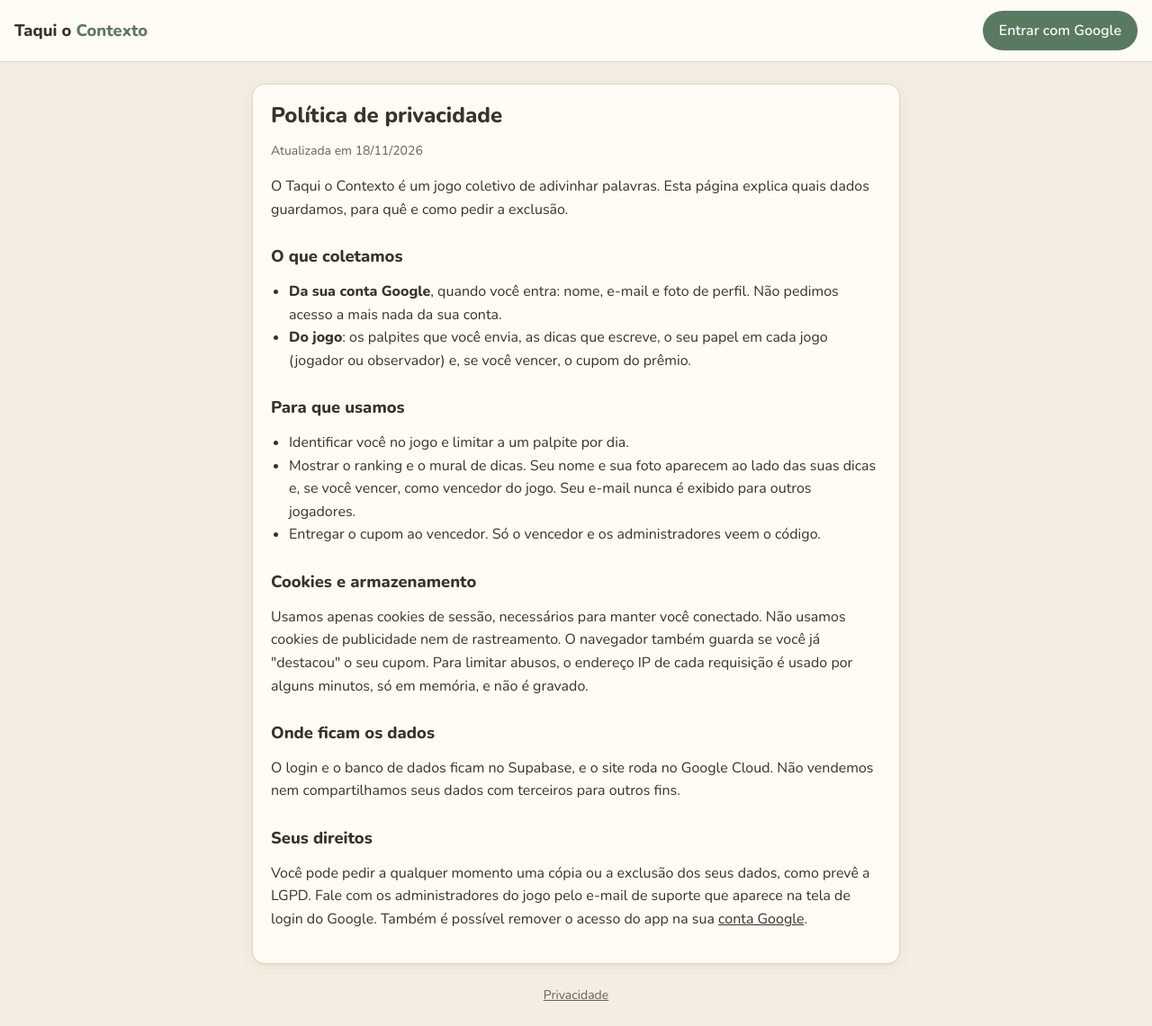
After one commit to giuliobronson/taqui-o-contexto, a FastAPI app: template app/core/templates/privacy.html in a window 1280 px wide. The commit adds this page. Shown: the whole page at 90% size. Run offline with FastAPI, Linux system fonts and the light colour scheme; the template is opened without the code that fills it, so the values that code supplies are empty; parts of the project's set-up code (start-up, migrations or seed data) failed here and were passed over.

Commit message:
Privacy policy page, required to publish the Google OAuth app
Co-Authored-By: Claude Opus 5.5 <noreply@anthropic.com>

```diff
--- a/app/core/templates/base.html
+++ b/app/core/templates/base.html
@@ -38,5 +38,9 @@
   <main class="container" id="main" tabindex="-1">
     {% block content %}{% endblock %}
   </main>
+
+  <footer class="site-footer container">
+    <a href="/privacidade">Privacidade</a>
+  </footer>
 </body>
 </html>
--- /dev/null
+++ b/app/core/templates/privacy.html
@@ -0,0 +1,46 @@
+{% extends "core/base.html" %}
+
+{% block title %}Privacidade · Taqui o Contexto{% endblock %}
+
+{% block content %}
+<article class="card prose">
+  <h1>Política de privacidade</h1>
+  <p class="muted small">Atualizada em 18/11/2026</p>
+
+  <p>O Taqui o Contexto é um jogo coletivo de adivinhar palavras. Esta página explica quais dados
+  guardamos, para quê e como pedir a exclusão.</p>
+
+  <h2>O que coletamos</h2>
+  <ul>
+    <li><strong>Da sua conta Google</strong>, quando você entra: nome, e-mail e foto de perfil.
+      Não pedimos acesso a mais nada da sua conta.</li>
+    <li><strong>Do jogo</strong>: os palpites que você envia, as dicas que escreve, o seu papel em
+      cada jogo (jogador ou observador) e, se você vencer, o cupom do prêmio.</li>
+  </ul>
+
+  <h2>Para que usamos</h2>
+  <ul>
+    <li>Identificar você no jogo e limitar a um palpite por dia.</li>
+    <li>Mostrar o ranking e o mural de dicas. Seu nome e sua foto aparecem ao lado das suas
+      dicas e, se você vencer, como vencedor do jogo. Seu e-mail nunca é exibido para outros
+      jogadores.</li>
+    <li>Entregar o cupom ao vencedor. Só o vencedor e os administradores veem o código.</li>
+  </ul>
+
+  <h2>Cookies e armazenamento</h2>
+  <p>Usamos apenas cookies de sessão, necessários para manter você conectado. Não usamos
+  cookies de publicidade nem de rastreamento. O navegador também guarda se você já
+  "destacou" o seu cupom. Para limitar abusos, o endereço IP de cada requisição é usado
+  por alguns minutos, só em memória, e não é gravado.</p>
+
+  <h2>Onde ficam os dados</h2>
+  <p>O login e o banco de dados ficam no Supabase, e o site roda no Google Cloud. Não vendemos
+  nem compartilhamos seus dados com terceiros para outros fins.</p>
+
+  <h2>Seus direitos</h2>
+  <p>Você pode pedir a qualquer momento uma cópia ou a exclusão dos seus dados, como prevê a
+  LGPD. Fale com os administradores do jogo pelo e-mail de suporte que aparece na tela de
+  login do Google. Também é possível remover o acesso do app na sua
+  <a href="https://myaccount.google.com/connections">conta Google</a>.</p>
+</article>
+{% endblock %}
--- a/app/main.py
+++ b/app/main.py
@@ -12,6 +12,7 @@ from app.auth.session import RefreshSessionMiddleware
 from app.auth.supabase import SupabaseAuthClient
 from app.auth.tokens import TokenVerifier
 from app.core.config import get_settings
+from app.core.pages import router as pages_router
 from app.games.router import router as games_router
 from app.guesses.router import router as guesses_router
 from app.hints.router import router as hints_router
@@ -43,6 +44,7 @@ for router in (
     hints_router,
     prizes_router,
     admin_router,
+    pages_router,
 ):
     app.include_router(router)
 
--- a/static/css/app.css
+++ b/static/css/app.css
@@ -123,6 +123,33 @@ a {
   .user {
     display: inline-flex;
   }
+}
+
+/* ---------- Footer and text pages ---------- */
+
+.site-footer {
+  padding-top: 0;
+  text-align: center;
+  font-size: 0.875rem;
+}
+
+.site-footer a {
+  color: var(--text-muted);
+}
+
+.prose {
+  max-width: 720px;
+  margin: 0 auto;
+  line-height: 1.6;
+}
+
+.prose h2 {
+  margin-top: 1.5em;
+  font-size: 1.15rem;
+}
+
+.prose ul {
+  padding-left: 1.25em;
 }
 
 /* ---------- Shared helpers ---------- */
```
Also changed, not shown: app/core/pages.py (added, +14 -0 lines), tests/test_pages.py (added, +9 -0 lines).
